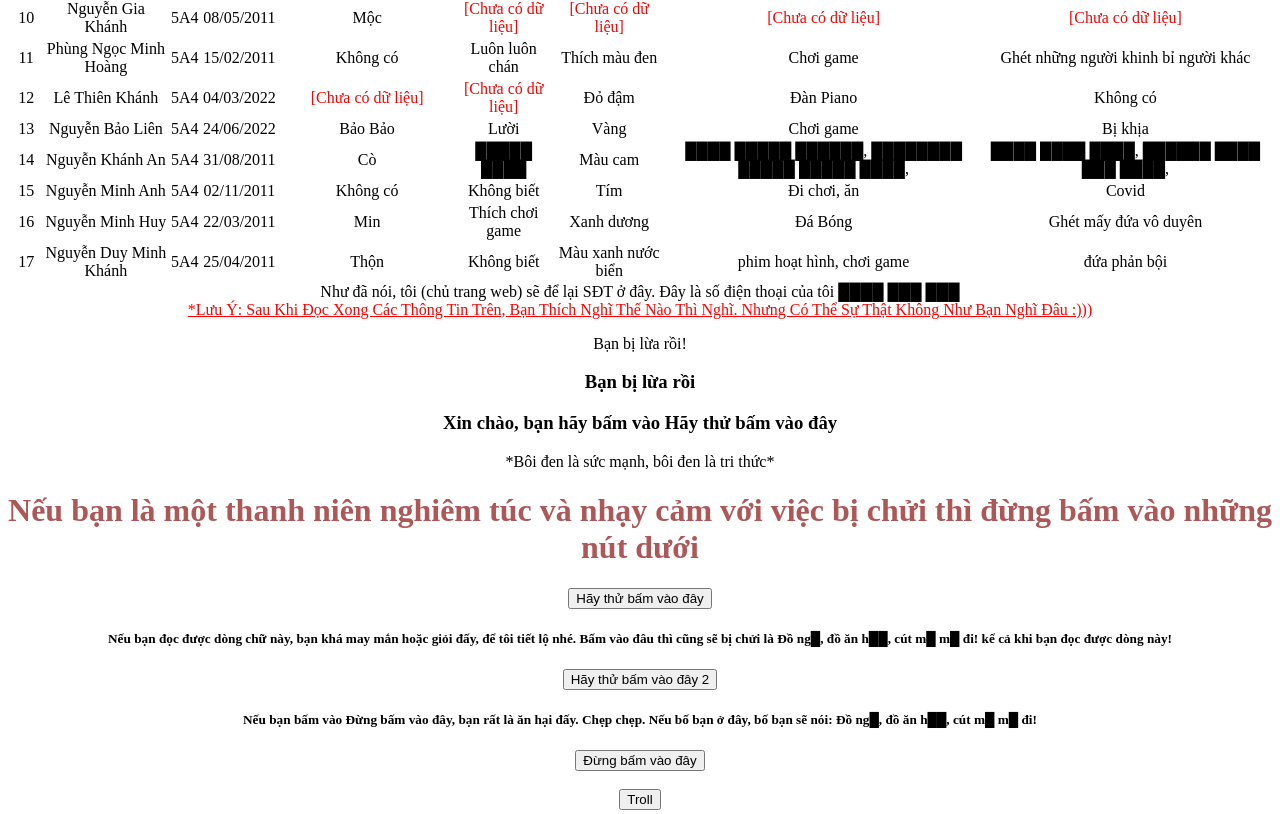
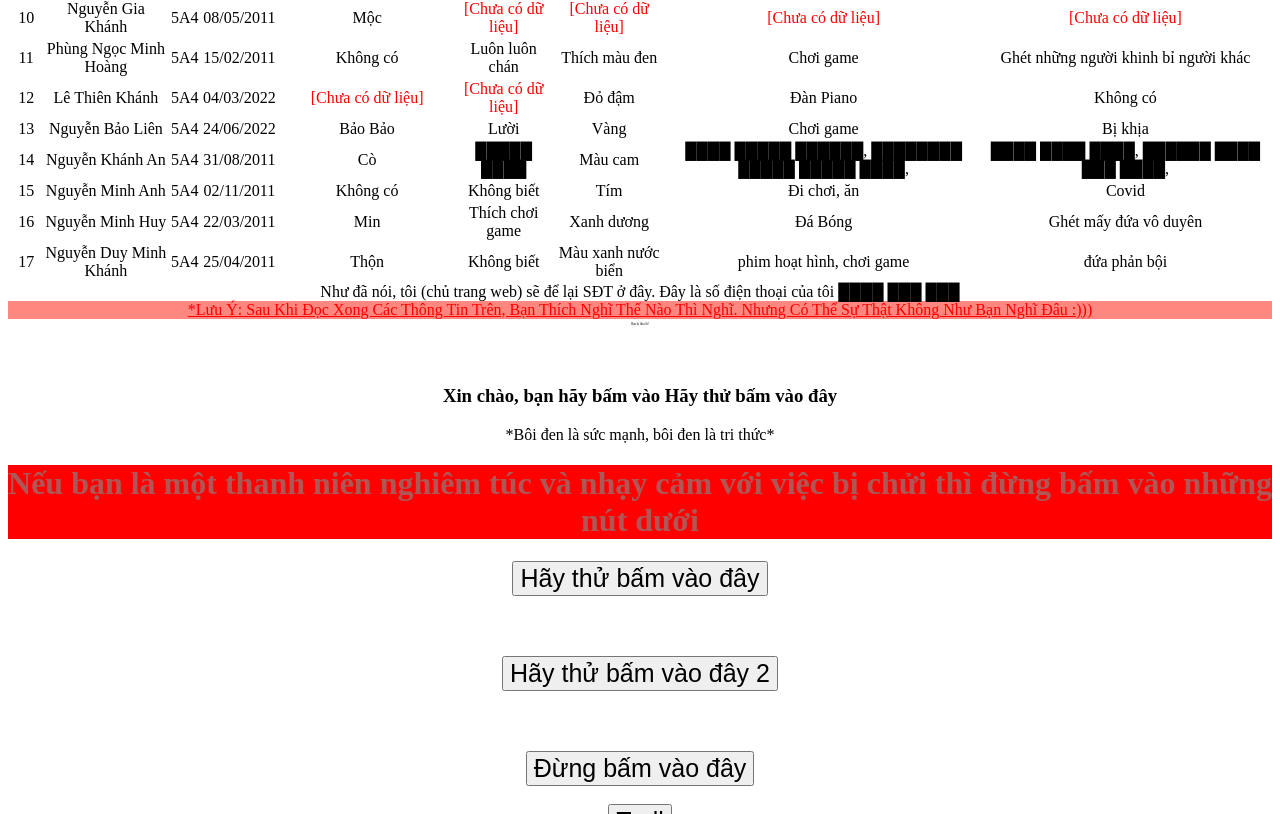
Before and after one commit to tompro365/Demo-web, a plain HTML site: page index.html in a window 1280 px wide. Shown: the part 1986-2800 px from the top of the page. Drawn offline with Linux system fonts and the light colour scheme.

Commit message:
Update main.css

```diff
--- a/main.css
+++ b/main.css
@@ -2,6 +2,7 @@
     color:red;
     text-transform: capitalize;
     text-decoration: underline;
+    background-color: rgb(255, 17, 0, 0.5)
 }
 h1{
     color: rgba(173, 87, 87, 1);
@@ -62,3 +63,15 @@ html{
 #B{
     color: black;
 }
+.B1{
+    font-size: 3px;
+}
+.W{
+    color: rgb(255, 255, 255);
+}
+.BT{
+    font-size: 25px;
+}
+.red {
+    background-color: red;
+}
```
